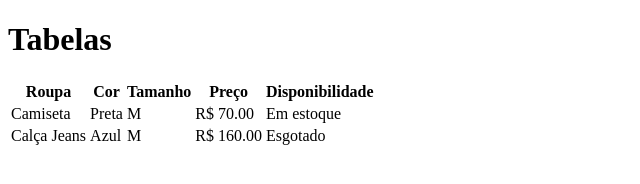
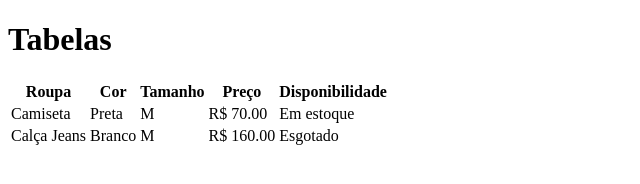
Before and after one commit to Ntwposeidon/aula-tabela, a plain HTML site: page index.html in a window 1280 px wide. Shown: the whole page, without its empty margins (0-640 px from the left). Drawn offline with Linux system fonts and the light colour scheme.

Commit message:
Trocado de p para M e cor

```diff
--- a/index.html
+++ b/index.html
@@ -33,7 +33,7 @@ td - table data (dados) -->
 
         <tr>
             <td>Calça Jeans</td>
-            <td>Azul</td>
+            <td>Branco</td>
             <td>M</td>
             <td>R$ 160.00</td>
             <td>Esgotado</td>
```
